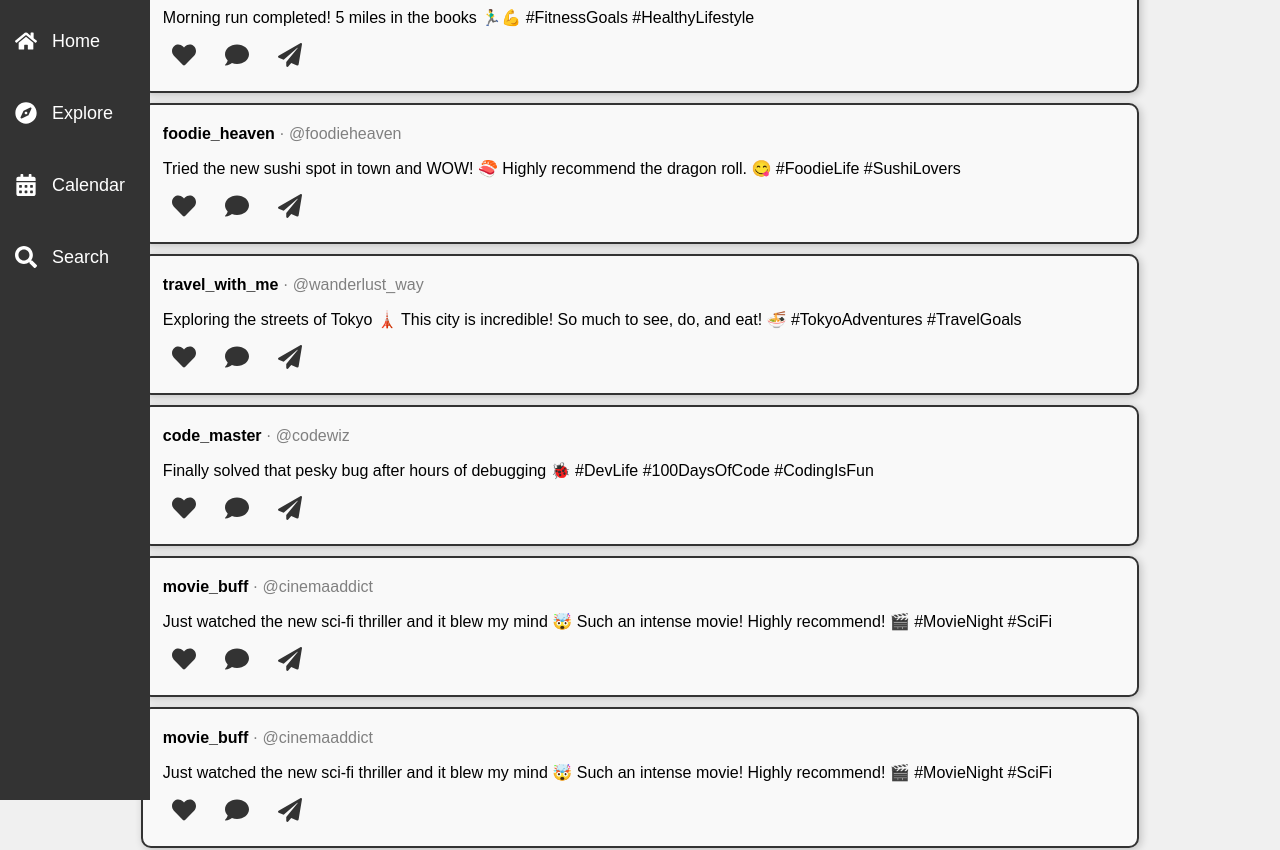
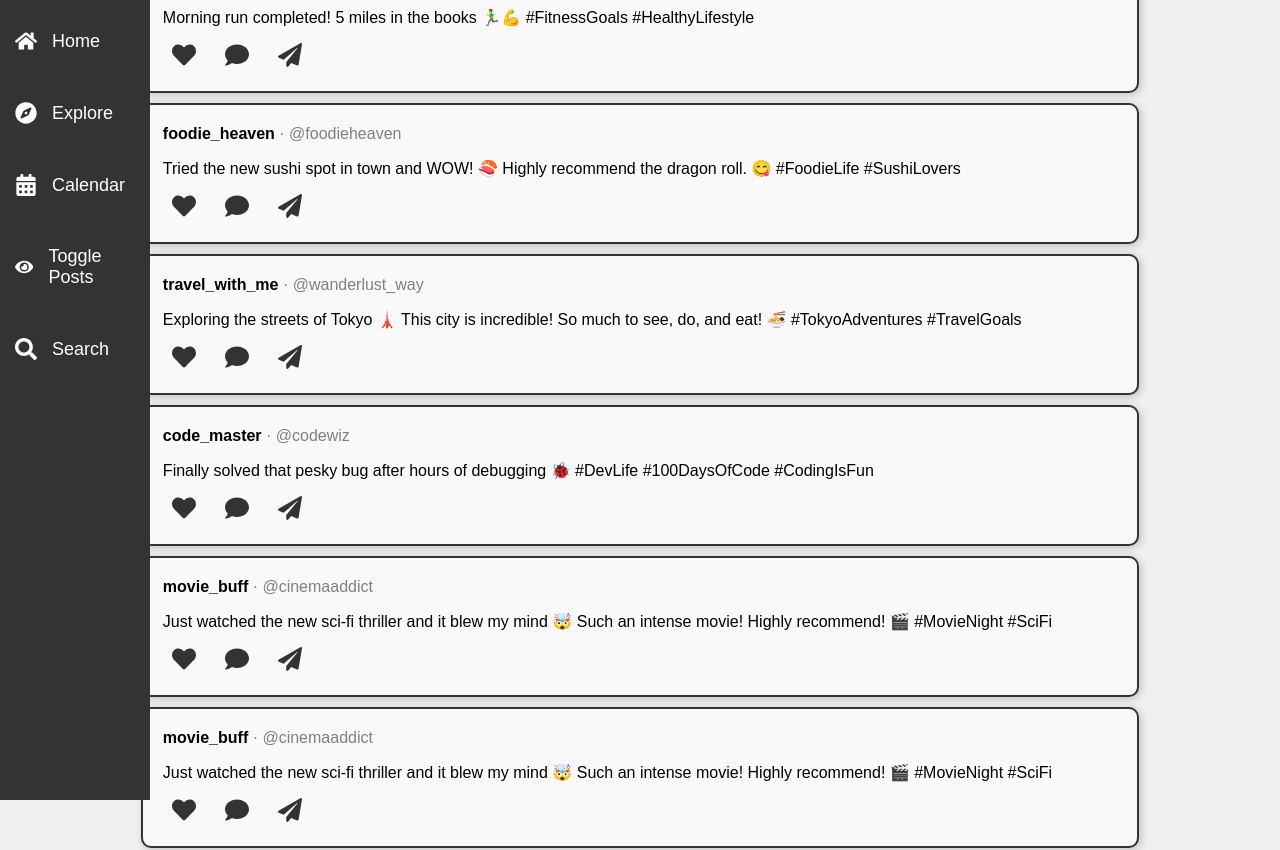
Before and after one commit to P0k3rf4ce/UTMClubHub, a React (Create React App) app: page / in a window 1280 px wide. Shown: the top 850 px of the page. Built offline with nearby package versions, Linux system fonts and the light colour scheme.

Commit message:
Made a basic toggleable post button
- this is super important
- though it shows how to render and unrender things using the navbar to a other souce file like posts.
- This will allow us to toggle content on pressing a section button

```diff
--- a/src/App.js
+++ b/src/App.js
@@ -1,21 +1,25 @@
 import { useState } from "react";
 import Navbar from "./User Interface/Navbar";
-
 import Post from "./User Interface/Post";
 import postData from './User Interface/test/fake_posts.json';
 
 export default function App() {
+  const [isPostVisible, setIsPostVisible] = useState(true);
+
+  // Function to toggle visibility of posts
+  const togglePosts = () => {
+    setIsPostVisible(!isPostVisible);
+  };
+
   return (
     <div>
-    <div>
-      <Navbar />
-    </div>
-    <div className="row">
-      <div className="post-section">
-        {postData.map((post) => (<Post key={post.id} post_data={post}/>))}
+      <div>
+        <Navbar togglePosts={togglePosts} />
+      </div>
+      <div className="row">
+        <div className="post-section">
+          {isPostVisible && postData.map((post) => (<Post key={post.id} post_data={post}/>))}
+        </div>
       </div>
     </div>
-    </div>
-  );
-}
-/**/
+  )};
--- a/src/User Interface/Navbar.css
+++ b/src/User Interface/Navbar.css
@@ -79,3 +79,12 @@
   padding: 10px 15px;
   transition: background-color 0.3s ease;
 }
+
+.toggle-button {
+  cursor: pointer;
+  transition: background-color 0.3s ease;
+}
+
+.toggle-button:hover {
+  background-color: #f0f0f0; /* Slight background change on hover */
+}
--- a/src/User Interface/Navbar.js
+++ b/src/User Interface/Navbar.js
@@ -1,10 +1,10 @@
 // Navbar.js
 import React from 'react';
-import { FaHome, FaCompass, FaCalendarAlt, FaSearch, FaUser } from 'react-icons/fa';
-import './Navbar.css'; // Import the CSS file for styling
+import { FaHome, FaCompass, FaCalendarAlt, FaSearch, FaUser, FaEye } from 'react-icons/fa'; // Add FaEye icon for the toggle
+import './Navbar.css';
 import { FaGear } from 'react-icons/fa6';
 
-export default function Navbar(){
+export default function Navbar({ togglePosts }) {
   return (
     <div className="sidebar">
       <ul className="nav-list">
@@ -19,6 +19,10 @@ export default function Navbar(){
         <li className="nav-item">
           <FaCalendarAlt className="nav-icon" />
           <span className="nav-text">Calendar</span>
+        </li>
+        <li className="nav-item toggle-button" onClick={togglePosts}>
+          <FaEye className="nav-icon" /> {/* Eye icon to represent show/hide */}
+          <span className="nav-text">Toggle Posts</span>
         </li>
         <li className="nav-divider-item">
           <FaSearch className="nav-icon" />
@@ -35,4 +39,4 @@ export default function Navbar(){
       </ul>
     </div>
   );
-};
+}
```
